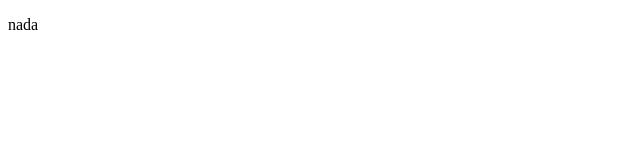
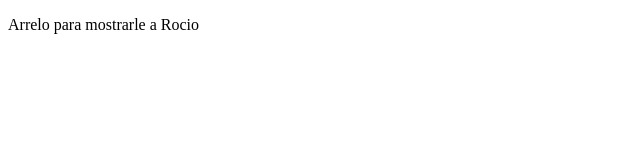
Before and after one commit to estuardolofish/proyectoDemoCursoPrework, a plain HTML site: page index.html in a window 1280 px wide. Shown: the whole page, without its empty margins (0-640 px from the left). Drawn offline with Linux system fonts and the light colour scheme.

Commit message:
Muestra a Rocio

```diff
--- a/index.html
+++ b/index.html
@@ -8,7 +8,7 @@
 </head>
 <body>
     <p>
-        nada
+        Arrelo para mostrarle a Rocio
     </p>
 </body>
 </html>
```
